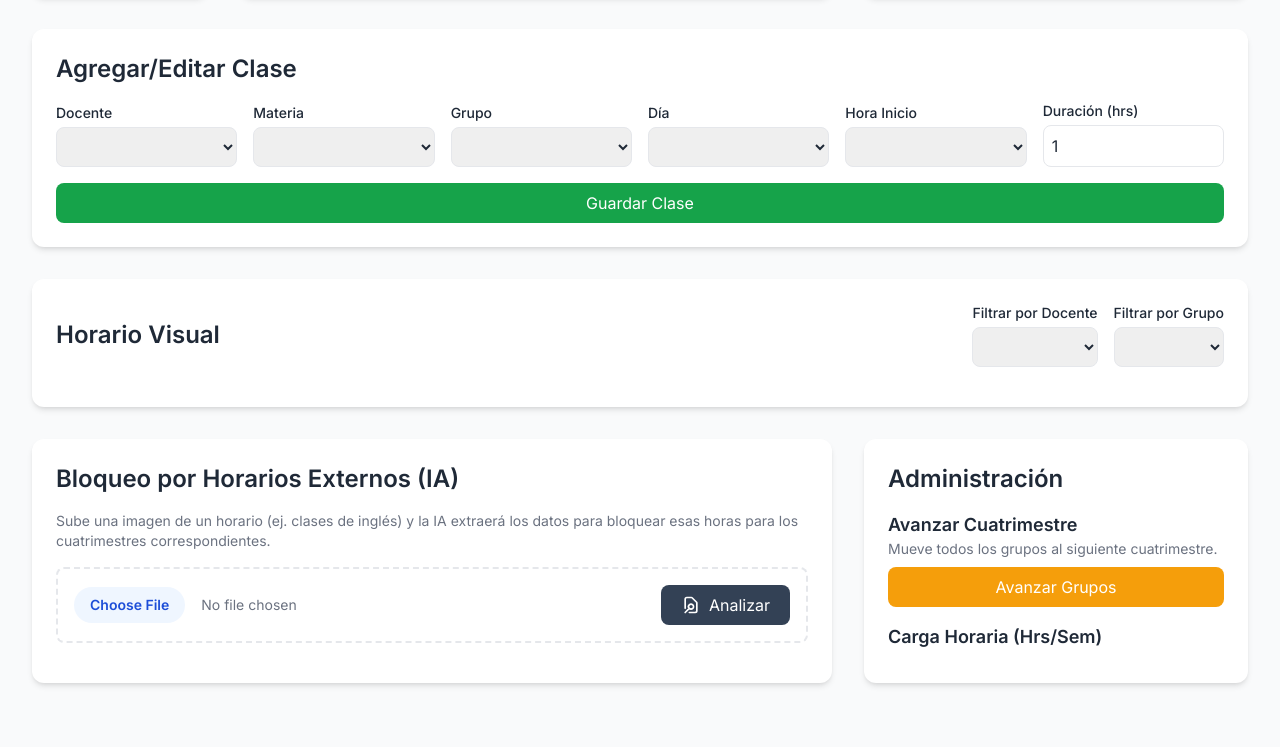
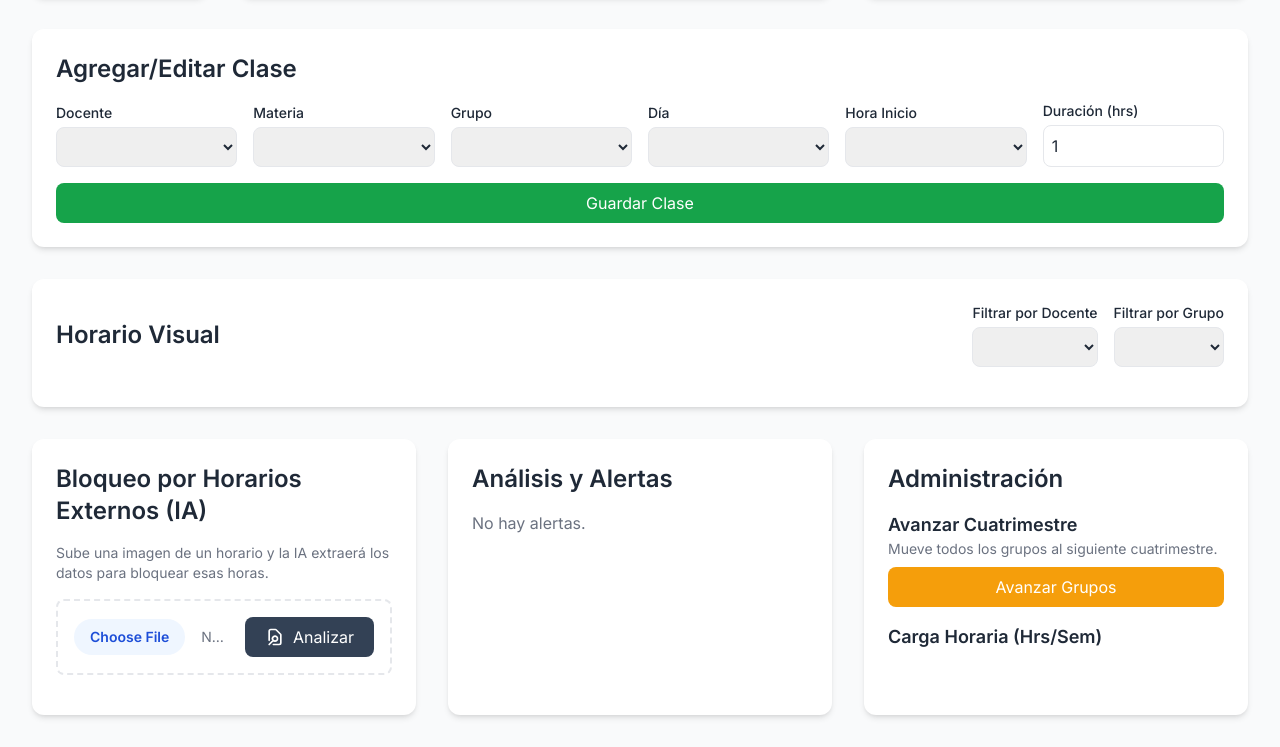
Before and after one commit to jsalgado-Yeici/Horarios, a plain HTML site: page index.html in a window 1280 px wide. Shown: the part 451-1198 px from the top of the page. Before the commit the page ends 1166 px from the top, so only its background shows below. Drawn offline with nearby package versions, Linux system fonts and the light colour scheme; no server answers.

Commit message:
Update index.html

```diff
--- a/index.html
+++ b/index.html
@@ -127,10 +127,10 @@
         <!-- Paneles de Herramientas y Plantillas -->
         <div class="grid grid-cols-1 md:grid-cols-3 gap-8">
 
-            <!-- NUEVO PANEL: Bloqueo por IA -->
-            <div class="md:col-span-2 bg-white p-6 rounded-xl shadow-md">
+            <!-- PANEL DE IA -->
+            <div class="bg-white p-6 rounded-xl shadow-md">
                 <h2 class="text-2xl font-semibold mb-4">Bloqueo por Horarios Externos (IA)</h2>
-                <p class="text-sm text-gray-500 mb-4">Sube una imagen de un horario (ej. clases de inglés) y la IA extraerá los datos para bloquear esas horas para los cuatrimestres correspondientes.</p>
+                <p class="text-sm text-gray-500 mb-4">Sube una imagen de un horario y la IA extraerá los datos para bloquear esas horas.</p>
                 <div class="flex items-center gap-4 p-4 border-2 border-dashed rounded-lg">
                     <input type="file" id="image-upload-input" accept="image/*" class="block w-full text-sm text-gray-500 file:mr-4 file:py-2 file:px-4 file:rounded-full file:border-0 file:text-sm file:font-semibold file:bg-blue-50 file:text-blue-700 hover:file:bg-blue-100">
                     <button id="analyze-image-btn" class="bg-slate-700 text-white py-2 px-5 rounded-lg hover:bg-slate-800 disabled:bg-slate-400 disabled:cursor-not-allowed flex items-center gap-2">
@@ -139,9 +139,15 @@
                         <span id="analyze-btn-text">Analizar</span>
                     </button>
                 </div>
-                <div id="ai-results-container" class="mt-4 space-y-2">
-                    <!-- Los resultados del análisis de la IA se mostrarán aquí -->
-                </div>
+                <div id="ai-results-container" class="mt-4 space-y-2"></div>
+            </div>
+
+            <!-- PANEL DE ANÁLISIS (RESTAURADO) -->
+            <div class="bg-white p-6 rounded-xl shadow-md">
+                <h2 class="text-2xl font-semibold mb-4">Análisis y Alertas</h2>
+                <ul id="alerts-list" class="space-y-3 max-h-60 overflow-y-auto">
+                    <li id="no-alerts-message" class="text-gray-500">No hay alertas.</li>
+                </ul>
             </div>
 
             <!-- Panel de Administración -->
```
